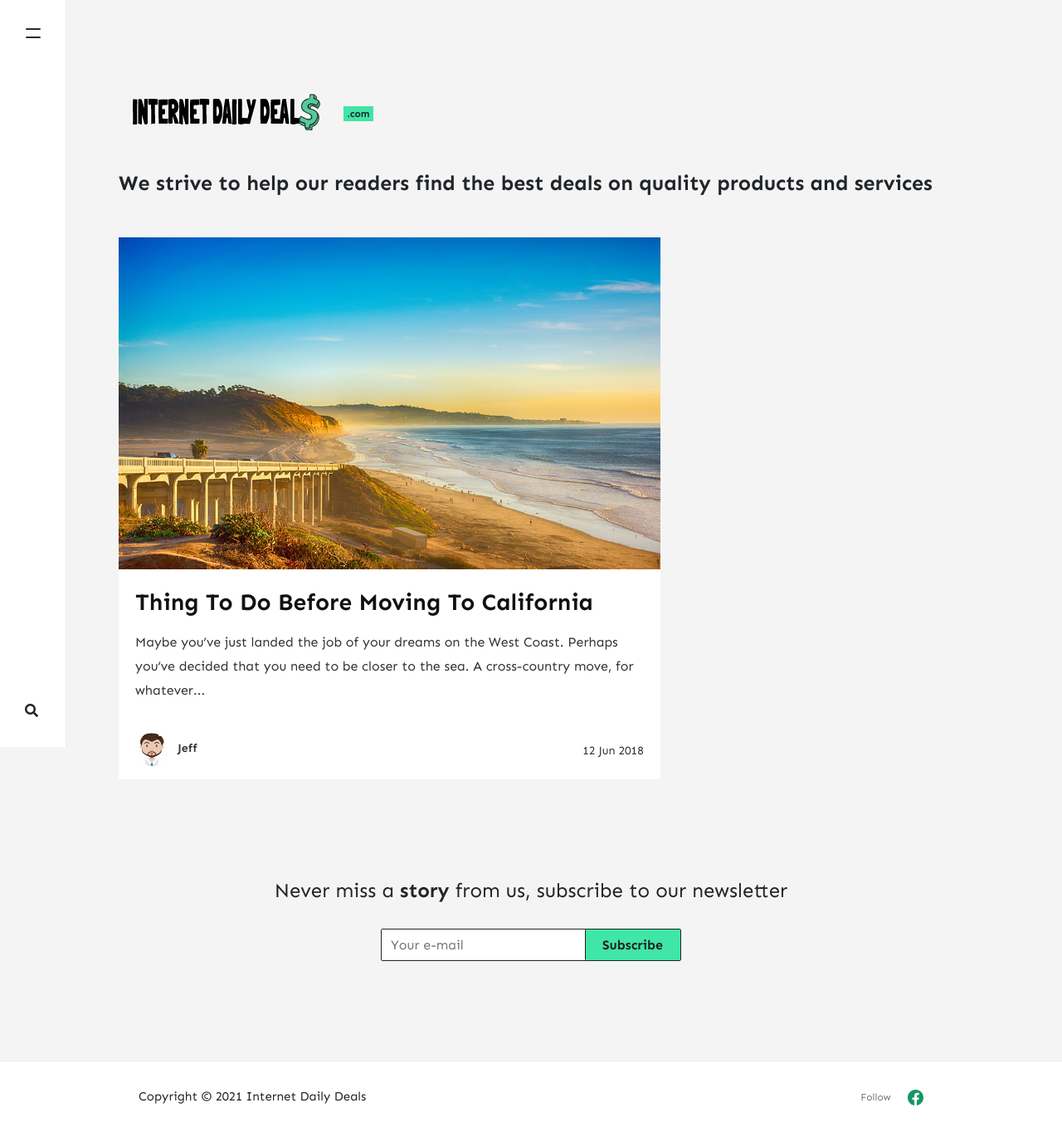
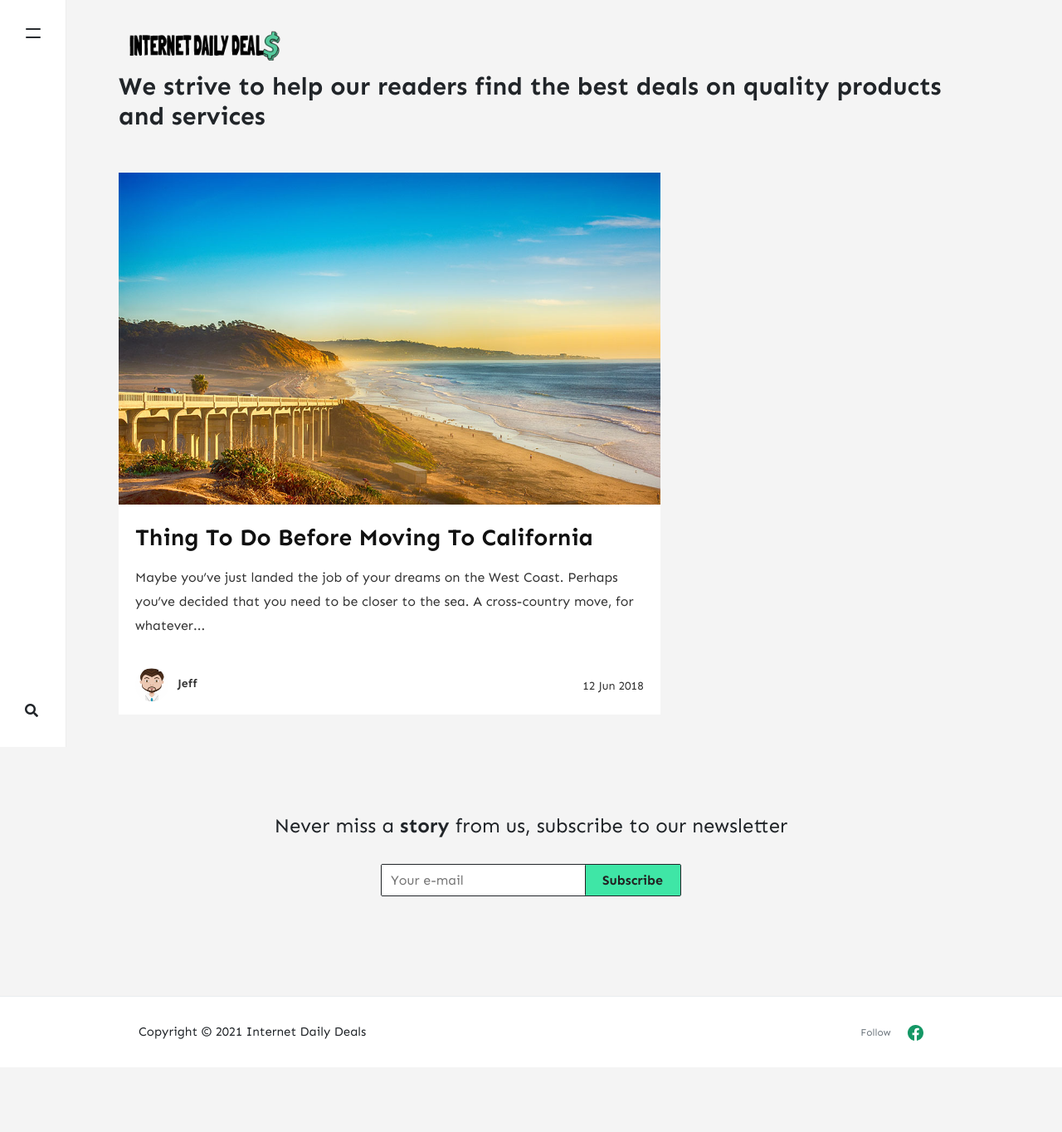
Before and after one commit to eperg/zootedme.github.io, a Jekyll site: the page built from index.html, in a window 1280 px wide. Shown: the whole page at 83% size. Built offline with Jekyll 4.4.1, drawn with Linux system fonts in a browser that asks for light colours; nearby versions of some CDN libraries; the list of posts is cut into pages by our own code; comment, search, counter and statistics services are not loaded; after the commit the page ends 1286 px from its top, so only the background shows below that.

Commit message:
update logo height

```diff
--- a/_layouts/default.html
+++ b/_layouts/default.html
@@ -68,7 +68,7 @@
     <a class="navbar-brand" href="{{ site.baseurl }}/">
         <img src="{{ site.baseurl }}/{{ site.logo }}" alt="{{ site.name }}">
     </a>
-     <span class="badge badge-primary">.com</span></a></li>
+
 
 
     <!-- Site Tag
--- a/assets/css/theme.scss
+++ b/assets/css/theme.scss
@@ -36,14 +36,14 @@ h1,h2,h3,h4,h5,h6 {
     font-weight:700;
 }
 .site-content {
-    padding-top:50px;
+    padding-top:10px;
 }
 .sitetag {
     font-weight:700;
     line-height:1.3;
-    font-size:20px;
+    font-size:30px;
     @include media-breakpoint-up(sm) {
-        font-size:25px;
+        font-size:30px;
         line-height:1.2;
     }
 }
@@ -114,9 +114,9 @@ img, img:hover {
 }
 // menu
 .navbar-brand img {
-    max-height:80px;
-    margin-bottom:40px;
-    margin-top:40px;
+    max-height:40px;
+    margin-bottom:5px;
+    margin-top:5px;
 }
 .sidebar {
     position: fixed;
```
